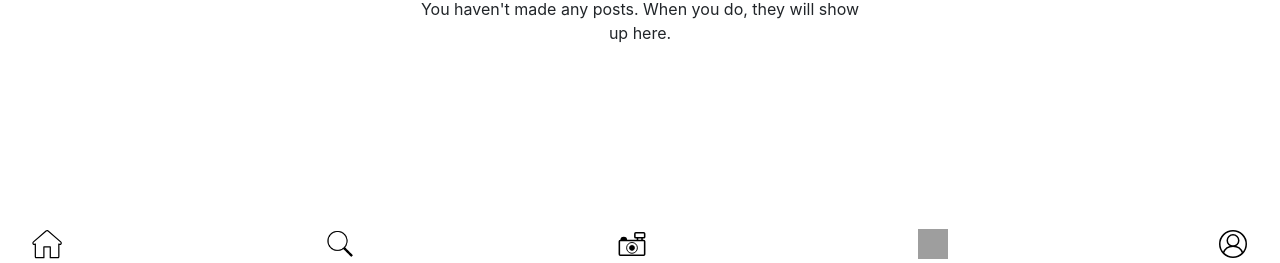
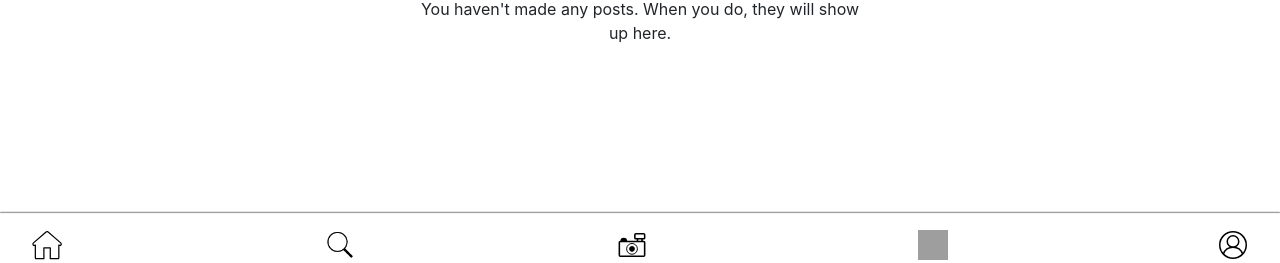
Before and after one commit to peterzernia/petsygram, a Django app: a page that uses photo_blog/templates/photo_blog/base.html in a window 1280 px wide. Shown: the part 537-800 px from the top of the page. Run offline with Django 3.2, Linux system fonts and the light colour scheme; the visitor is signed in with stand-in values (Sample User, id 1); data comes from the database, SQL or seed files in the repository; data that the repository does not hold is empty; some libraries are stand-ins or nearby versions; grey boxes are pictures that could not be loaded.

Commit message:
css html footer changes

```diff
--- a/photo_blog/static/photo_blog/main.css
+++ b/photo_blog/static/photo_blog/main.css
@@ -1,5 +1,6 @@
 body {
 
+  margin: 0;
   min-width: 600px;
 
 }
@@ -32,15 +33,19 @@ body {
     background-repeat: repeat;
     background-attachment: scroll;
     background-position: 0% 0%;
+    border-top: .5px solid #F5F5F5;
     position: fixed;
     bottom: 0pt;
     left: 0pt;
+    -webkit-box-shadow: 0px -1.5px 1.5px rgba(50, 50, 50, 0.75);
+    -moz-box-shadow: 0px -1.5px 1.5px rgba(50, 50, 50, 0.75);
+    box-shadow: 0px -1.5px 1.5px rgba(50, 50, 50, 0.75);
 
 }
 
 .footer_contents {
 
-    height:24px;
+    height:50px;
     width: 100%;
     margin:auto;
 
```
